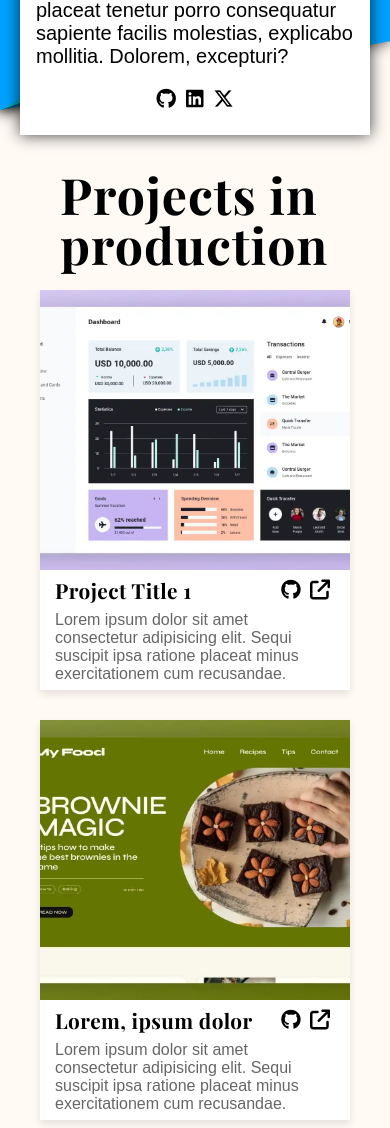
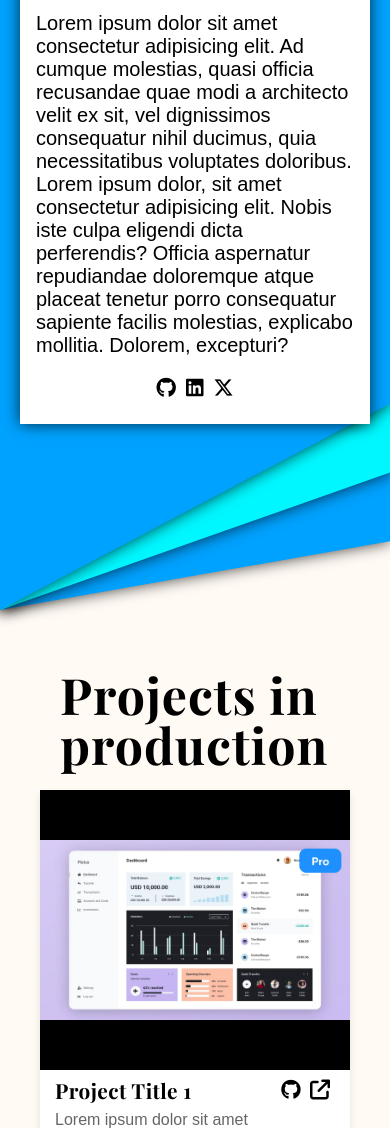
Before and after one commit to majjeed/odin-homepage, a plain HTML site: page index.html in a window 390 px wide. Shown: the part 734-1862 px from the top of the page. Drawn offline with Linux system fonts and the light colour scheme.

Commit message:
modify mobile styling

```diff
--- a/styles.css
+++ b/styles.css
@@ -309,4 +309,17 @@ h2 {
   .aboutMe {
     margin: 0;
   }
+
+  body {
+    overflow-y: hidden;
+  }
+
+  .header {
+    margin-top: 20%;
+    height: 150vh;
+  }
+
+  .card-image img {
+    object-fit: contain;
+  }
 }
```
